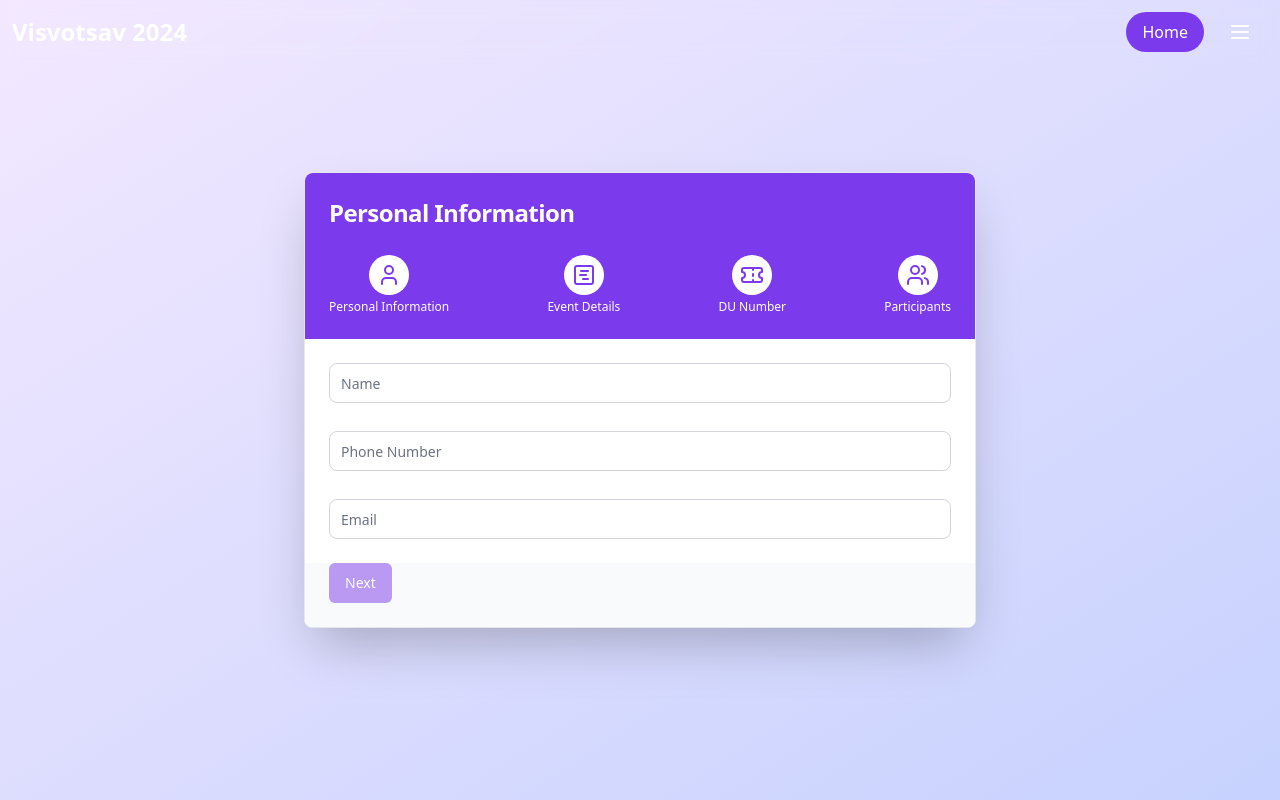
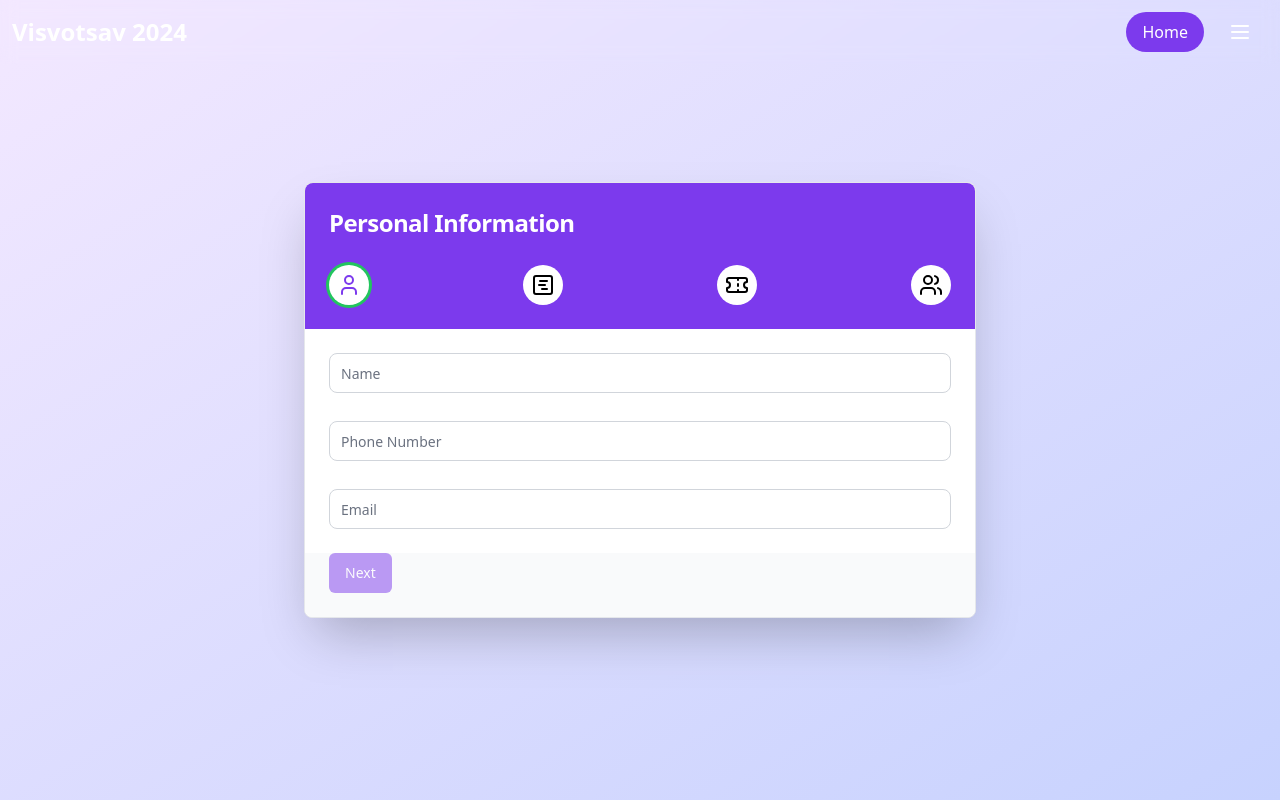
Before and after one commit to codecomfortcc/visvotsav-vite, a React (Vite) app in the folder client/: page /register in a window 1280 px wide. Shown: the top 800 px of the page. Built offline with nearby package versions, Linux system fonts and the light colour scheme.

Commit message:
form changes

```diff
--- a/client/src/pages/register-page.jsx
+++ b/client/src/pages/register-page.jsx
@@ -219,7 +219,7 @@ const RegisterPage = () => {
     <div className="min-h-screen bg-gradient-to-br from-purple-100 to-indigo-200 flex items-center justify-center p-4 flex-col gap-4">
       <Card className="w-full max-w-2xl mx-auto shadow-2xl">
         <CardHeader className="bg-primary text-white rounded-t-lg">
-          <CardTitle className="text-2xl font-bold mb-5">
+          <CardTitle className="text-2xl font-bold mb-5 ">
             {steps[step - 1].title}
           </CardTitle>
           <div className="flex justify-between items-center mt-4">
@@ -231,8 +231,8 @@ const RegisterPage = () => {
                                    index + 1 < step
                                      ? "bg-green-500"
                                      : index + 1 === step
-                                     ? "bg-white text-primary"
-                                     : "bg-white text-primary"
+                                     ? "bg-white text-primary ring ring-green-500"
+                                     : "bg-white text-black"
                                  }`}
                 >
                   {index + 1 < step ? (
@@ -241,7 +241,7 @@ const RegisterPage = () => {
                     React.createElement(s.icon)
                   )}
                 </div>
-                <div className="text-xs mt-1">{s.title}</div>
+
               </div>
             ))}
           </div>
```
Also changed, not shown: 4 other files (tests, documents, lock files or other folders).
